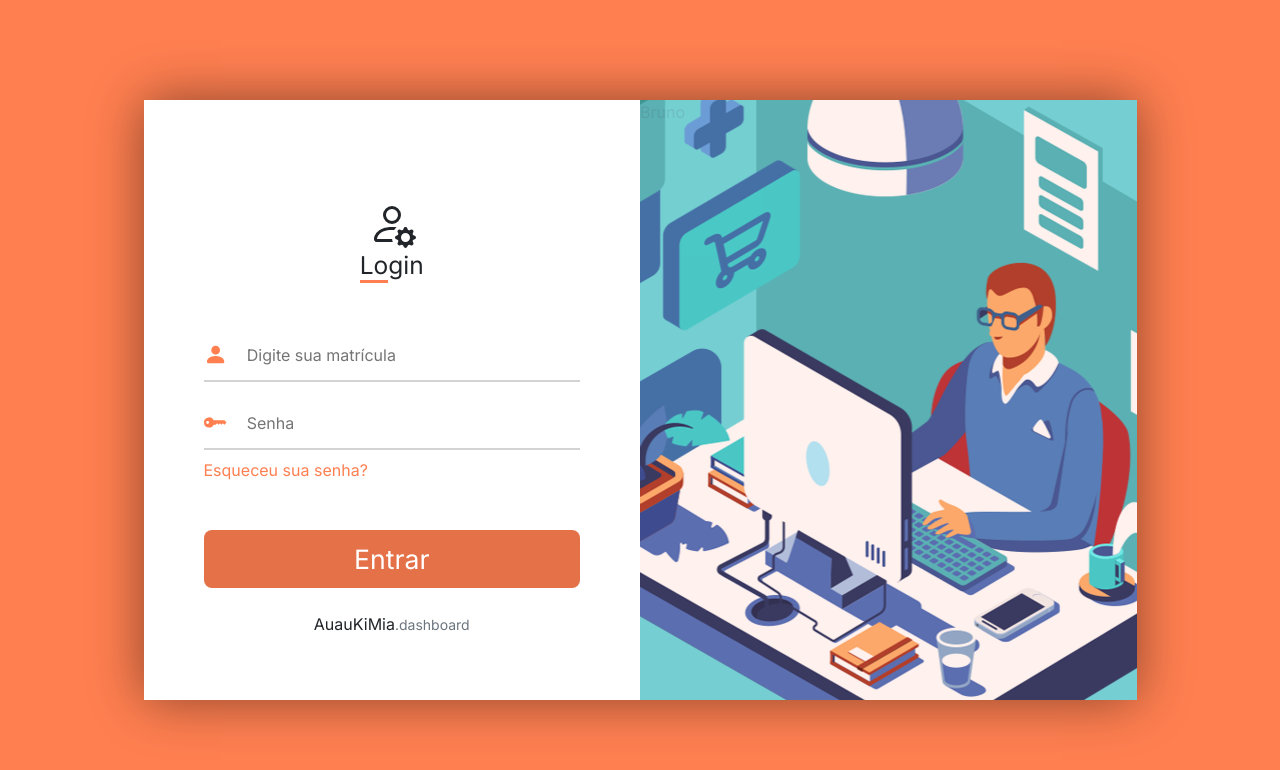
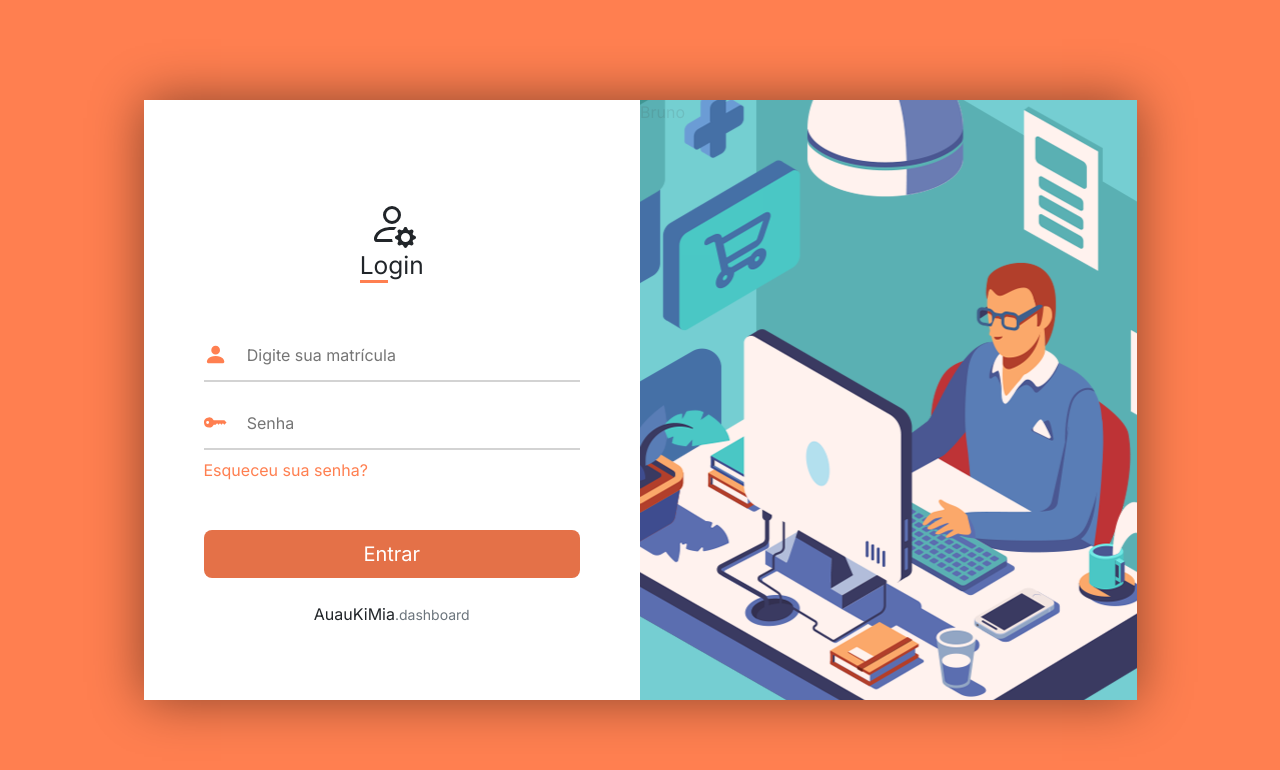
Before and after one commit to Focxer/Login, a plain HTML site: page index.html in a window 1280 px wide. In both pictures the pointer is over the input "Entrar". Drawn offline with nearby package versions, Linux system fonts and the light colour scheme.

Commit message:
FIxed Entrar button

```diff
--- a/assets/css/login-style.css
+++ b/assets/css/login-style.css
@@ -50,10 +50,9 @@ section{
     color: white;
 }
 
-#entrar:hover{
+#entrar:hover, #entrar:active{
     background-color: rgb(228, 113, 72);
     color: white;
-    font-size: 20pt;
 }
 
 .username{
```
